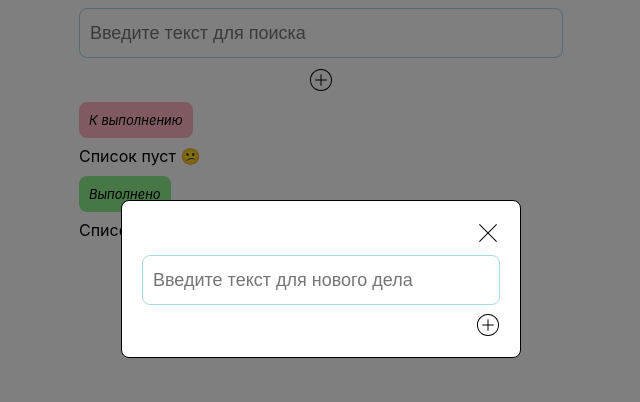
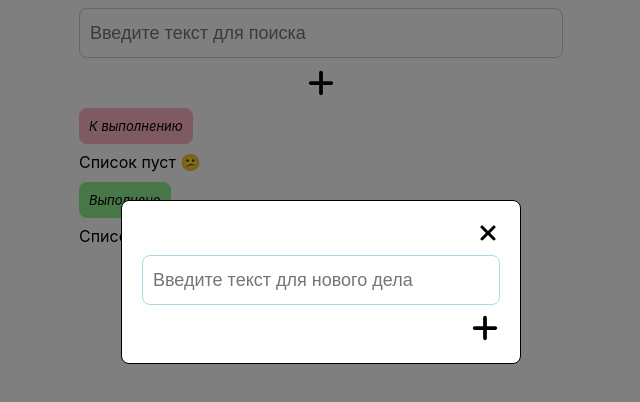
Before and after one commit to Amirka2/semecter_work_todo, a React (Create React App) app: page / in a window 1280 px wide. Both pictures are taken after a click on the button 640 px from the left and 80 px from the top of the page. Shown: the top 402 px of the page, without its empty margins (319-959 px from the left). Built offline with nearby package versions, Linux system fonts and the light colour scheme.

Commit message:
feat: changed icons

```diff
--- a/src/components/icons/Close/Close.tsx
+++ b/src/components/icons/Close/Close.tsx
@@ -1,12 +1,13 @@
 import React, {ComponentPropsWithoutRef} from 'react';
 
-export const Close = ({width = 24, height = 24, color = '#000', ...restProps}: ComponentPropsWithoutRef<'svg'>) => {
+export const Close = ({width = 24, height = 24, color = 'currentColor', ...restProps}: ComponentPropsWithoutRef<'svg'>) => {
   return (
-    <svg xmlns="http://www.w3.org/2000/svg" x="0px" y="0px" width={width} height={height} viewBox="0 0 50 50" {...restProps}>
-      <path d="M 7.71875 6.28125 L 6.28125 7.71875 L 23.5625 25 L 6.28125 42.28125 L 7.71875 43.71875 L 25 26.4375 L 42.28125 43.71875 L 43.71875 42.28125 L 26.4375 25 L 43.71875 7.71875 L 42.28125 6.28125 L 25 23.5625 Z"
-            fill={color}
-      >
-      </path>
-    </svg>
+  <svg xmlns="http://www.w3.org/2000/svg" height={height} width={width} viewBox="0 0 384 512" {...restProps}>
+    <path
+      opacity="1"
+      fill={color}
+      d="M342.6 150.6c12.5-12.5 12.5-32.8 0-45.3s-32.8-12.5-45.3 0L192 210.7 86.6 105.4c-12.5-12.5-32.8-12.5-45.3 0s-12.5 32.8 0 45.3L146.7 256 41.4 361.4c-12.5 12.5-12.5 32.8 0 45.3s32.8 12.5 45.3 0L192 301.3 297.4 406.6c12.5 12.5 32.8 12.5 45.3 0s12.5-32.8 0-45.3L237.3 256 342.6 150.6z"
+  />
+  </svg>
   );
 };
--- a/src/components/icons/Ok/Ok.tsx
+++ b/src/components/icons/Ok/Ok.tsx
@@ -1,12 +1,13 @@
 import React, {ComponentPropsWithoutRef} from 'react';
 
-export const Ok = ({width = 24, height = 24, color = '#000', ...restProps}: ComponentPropsWithoutRef<'svg'>) => {
+export const Ok = ({width = 24, height = 24, color = 'currentColor', ...restProps}: ComponentPropsWithoutRef<'svg'>) => {
   return (
-    <svg xmlns="http://www.w3.org/2000/svg" x="0px" y="0px" width={width} height={height} viewBox="0 0 50 50" {...restProps}>
-      <path d="M 25 2 C 12.309534 2 2 12.309534 2 25 C 2 37.690466 12.309534 48 25 48 C 37.690466 48 48 37.690466 48 25 C 48 12.309534 37.690466 2 25 2 z M 25 4 C 36.609534 4 46 13.390466 46 25 C 46 36.609534 36.609534 46 25 46 C 13.390466 46 4 36.609534 4 25 C 4 13.390466 13.390466 4 25 4 z M 34.988281 14.988281 A 1.0001 1.0001 0 0 0 34.171875 15.439453 L 23.970703 30.476562 L 16.679688 23.710938 A 1.0001 1.0001 0 1 0 15.320312 25.177734 L 24.316406 33.525391 L 35.828125 16.560547 A 1.0001 1.0001 0 0 0 34.988281 14.988281 z"
-            fill={color}
-      >
-      </path>
-    </svg>
+  <svg xmlns="http://www.w3.org/2000/svg" height={height} width={width} viewBox="0 0 448 512" {...restProps}>
+    <path
+      opacity="1"
+      fill={color}
+      d="M438.6 105.4c12.5 12.5 12.5 32.8 0 45.3l-256 256c-12.5 12.5-32.8 12.5-45.3 0l-128-128c-12.5-12.5-12.5-32.8 0-45.3s32.8-12.5 45.3 0L160 338.7 393.4 105.4c12.5-12.5 32.8-12.5 45.3 0z"
+  />
+  </svg>
   );
 };
--- a/src/components/icons/Plus/Plus.tsx
+++ b/src/components/icons/Plus/Plus.tsx
@@ -1,11 +1,13 @@
 import React, {ComponentPropsWithoutRef} from 'react';
 
-export const Plus = ({width = 24, height = 24, color = '#000', ...restProps}: ComponentPropsWithoutRef<'svg'>) => {
+export const Plus = ({width = 30, height = 30, color = '#000', ...restProps}: ComponentPropsWithoutRef<'svg'>) => {
   return (
-    <svg xmlns="http://www.w3.org/2000/svg" x="0px" y="0px" width={width} height={height} viewBox="0 0 50 50" {...restProps}>
-      <path d="M 25 2 C 12.309295 2 2 12.309295 2 25 C 2 37.690705 12.309295 48 25 48 C 37.690705 48 48 37.690705 48 25 C 48 12.309295 37.690705 2 25 2 z M 25 4 C 36.609824 4 46 13.390176 46 25 C 46 36.609824 36.609824 46 25 46 C 13.390176 46 4 36.609824 4 25 C 4 13.390176 13.390176 4 25 4 z M 24 13 L 24 24 L 13 24 L 13 26 L 24 26 L 24 37 L 26 37 L 26 26 L 37 26 L 37 24 L 26 24 L 26 13 L 24 13 z"
+  <svg xmlns="http://www.w3.org/2000/svg" height={height} width={width} viewBox="0 0 448 512" {...restProps}>
+    <path
+      opacity="1"
       fill={color}
-      ></path>
-    </svg>
+      d="M256 80c0-17.7-14.3-32-32-32s-32 14.3-32 32V224H48c-17.7 0-32 14.3-32 32s14.3 32 32 32H192V432c0 17.7 14.3 32 32 32s32-14.3 32-32V288H400c17.7 0 32-14.3 32-32s-14.3-32-32-32H256V80z"
+    />
+  </svg>
   );
 };
```
